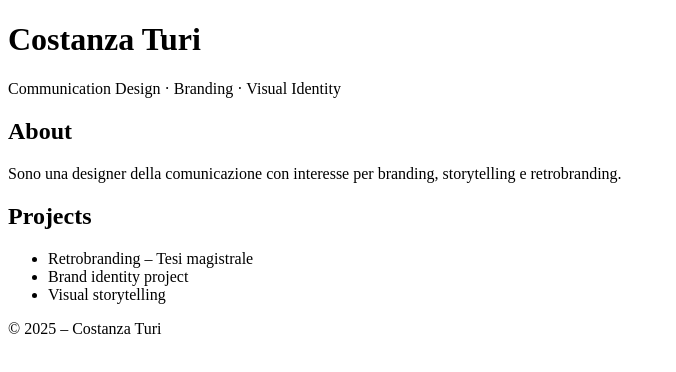
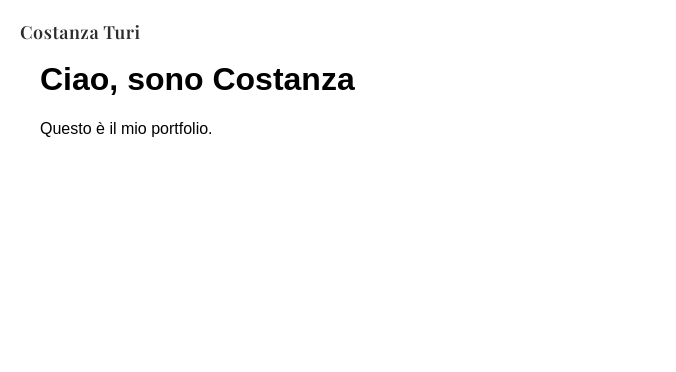
Before and after one commit to CostanzaTuri/costanzaturi.github.io, a plain HTML site: page index.html in a window 1280 px wide. Shown: the whole page, without its empty margins (0-676 px from the left). Drawn offline with nearby package versions, Linux system fonts and the light colour scheme.

Commit message:
Update index.html

```diff
--- a/index.html
+++ b/index.html
@@ -1,38 +1,39 @@
-
 <!DOCTYPE html>
 <html lang="it">
 <head>
   <meta charset="UTF-8">
-  <title>Costanza Turi – Portfolio</title>
-  <link rel="stylesheet" href="style.css">
+  <title>Portfolio – Costanza Turi</title>
+
+  <!-- Google Font -->
+  <link href="https://fonts.googleapis.com/css2?family=Playfair+Display:wght@400;600&display=swap" rel="stylesheet">
+
+  <style>
+    body {
+      font-family: Arial, sans-serif;
+      margin: 0;
+      padding: 40px;
+    }
+
+    /* Nome in alto a sinistra */
+    .name {
+      position: absolute;
+      top: 20px;
+      left: 20px;
+      font-family: 'Playfair Display', serif;
+      font-size: 18px;
+      font-weight: 600;
+      color: #2c2c2c;
+      letter-spacing: 0.5px;
+    }
+  </style>
 </head>
+
 <body>
 
-  <header>
-    <h1>Costanza Turi</h1>
-    <p>Communication Design · Branding · Visual Identity</p>
-  </header>
+  <div class="name">Costanza Turi</div>
 
-  <section>
-    <h2>About</h2>
-    <p>
-      Sono una designer della comunicazione con interesse per branding,
-      storytelling e retrobranding.
-    </p>
-  </section>
-
-  <section>
-    <h2>Projects</h2>
-    <ul>
-      <li>Retrobranding – Tesi magistrale</li>
-      <li>Brand identity project</li>
-      <li>Visual storytelling</li>
-    </ul>
-  </section>
-
-  <footer>
-    <p>© 2025 – Costanza Turi</p>
-  </footer>
+  <h1>Ciao, sono Costanza</h1>
+  <p>Questo è il mio portfolio.</p>
 
 </body>
 </html>
```
